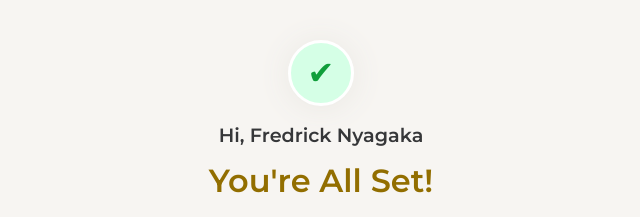
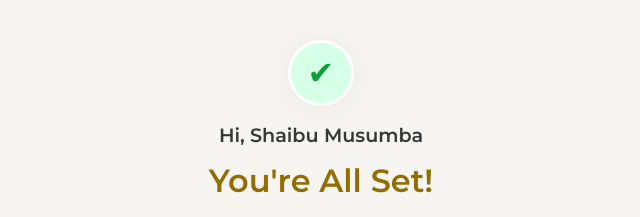
Before and after one commit to Munyendo-334/https-go.tkt.ug-v-UX6YZLNr, a plain HTML site: page index.html in a window 1280 px wide. Shown: the top 217 px of the page, 319-959 px from the left. Drawn offline with Linux system fonts and the light colour scheme.

Commit message:
Update index.html

```diff
--- a/index.html
+++ b/index.html
@@ -1,3 +1,4 @@
+
 <!DOCTYPE html>
 <html lang="en">
 <head>
@@ -399,7 +400,7 @@
       <div class="circle-check" aria-label="Success">
         &#10004;
       </div>
-      <h2>Hi, Fredrick Nyagaka</h2>
+      <h2>Hi, Shaibu Musumba</h2>
       <h1 class="main-heading">You're All Set!</h1>
       <p class="subtitle">Your ticket is valid. Get ready for an amazing experience!</p>
     </header>
```
